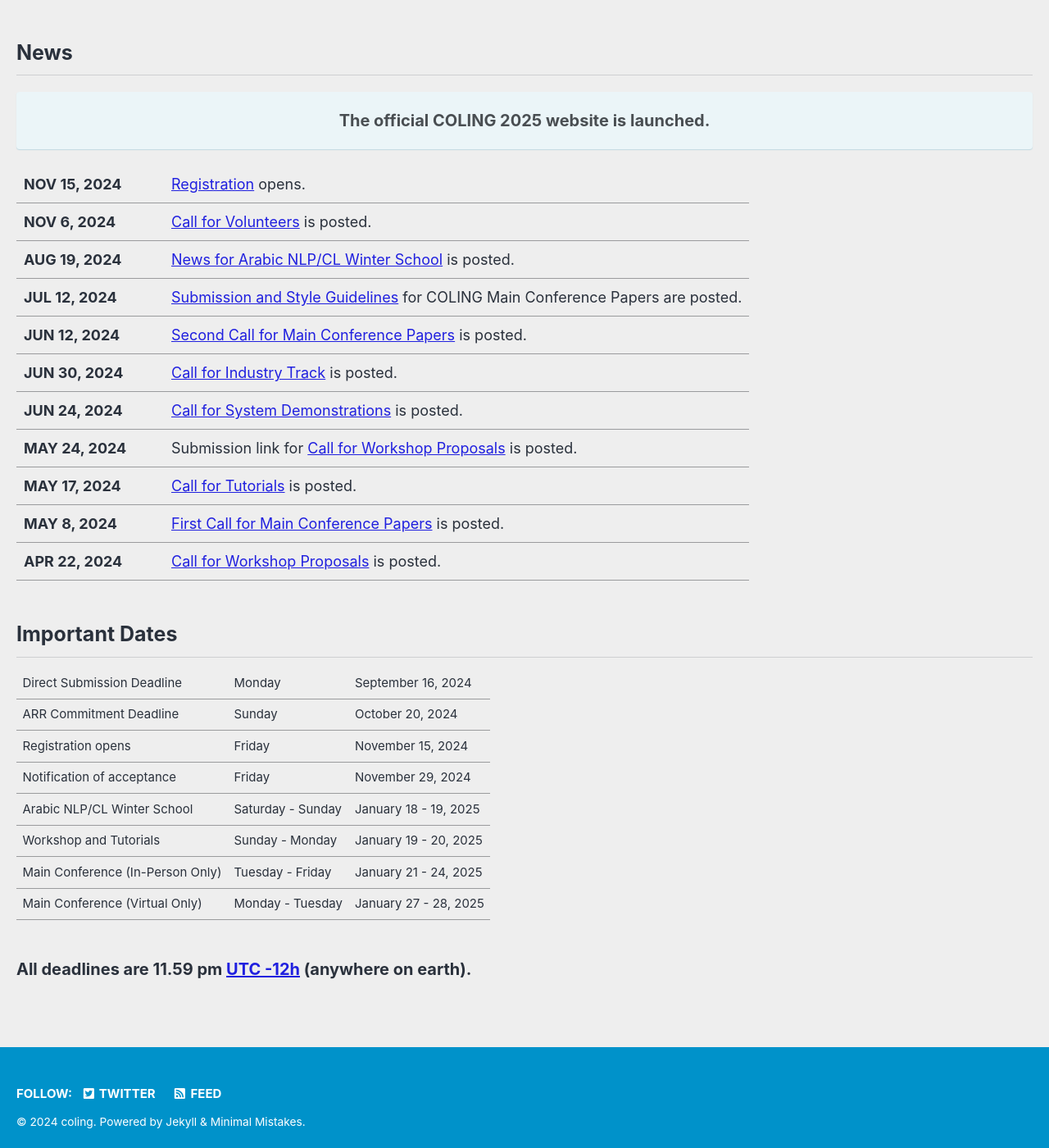
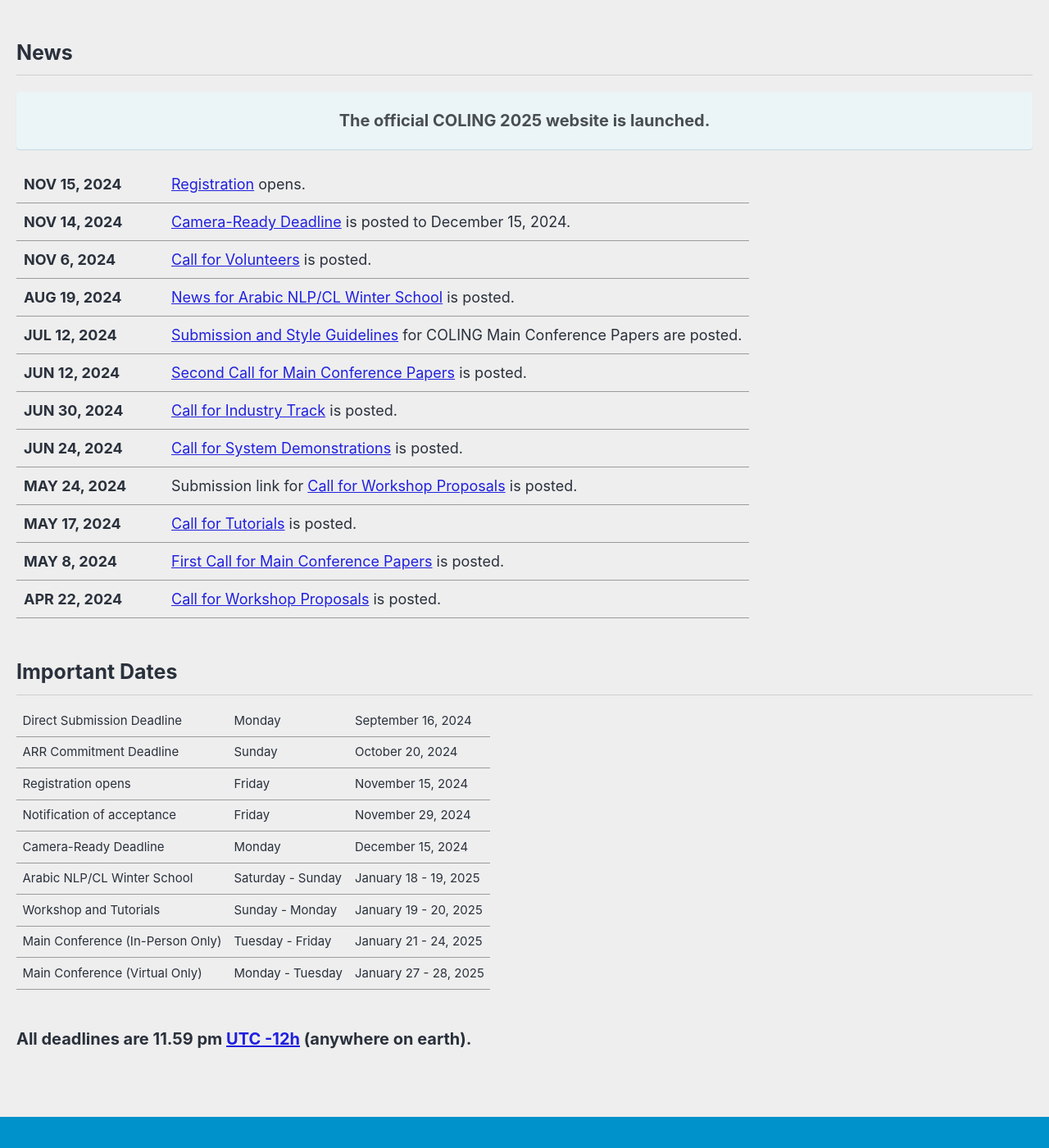
Before and after one commit to hasaniqbal777/coling-2025, a Jekyll site: the page built from _pages/home.md, in a window 1280 px wide and 1400 px high, scrolled down 714 px. Shown: the whole window at 82% size. Built offline with Jekyll 4.4.1, drawn with Linux system fonts in a browser that asks for light colours; cached includes are drawn as plain includes; nearby versions of some CDN libraries.

Commit message:
Added camera ready deadline

```diff
--- a/_pages/home.md
+++ b/_pages/home.md
@@ -24,6 +24,7 @@ The 31st International Conference on Computational Linguistics (COLING 2025) wil
 .news-table tr td:nth-child(1) { font-weight: bold; width: 10em; }
 </style>
 | NOV 15, 2024 | [Registration](/registration/) opens.
+| NOV 14, 2024 | [Camera-Ready Deadline](/calls/main_conference_papers/) is posted to December 15, 2024.
 | NOV 6, 2024 | [Call for Volunteers](/calls/volunteers/) is posted.
 | AUG 19, 2024 | [News for Arabic NLP/CL Winter School](/program/colocated/#arabic-nlpcl-winter-school/) is posted.
 | JUL 12, 2024 | [Submission and Style Guidelines](/calls/submission_guidlines/) for COLING Main Conference Papers are posted.
@@ -42,6 +43,7 @@ Direct Submission Deadline | Monday | September 16, 2024
 ARR Commitment Deadline | Sunday | October 20, 2024
 Registration opens | Friday | November 15, 2024
 Notification of acceptance | Friday | November 29, 2024
+Camera-Ready Deadline | Monday | December 15, 2024
 Arabic NLP/CL Winter School | Saturday - Sunday | January 18 - 19, 2025
 Workshop and Tutorials | Sunday - Monday | January 19 - 20, 2025
 Main Conference (In-Person Only) | Tuesday - Friday | January 21 - 24, 2025
```
Also changed, not shown: _pages/calls/main_conference_papers.md (+1 -0 lines), _pages/program/tutorials.md (+1 -1 lines).
